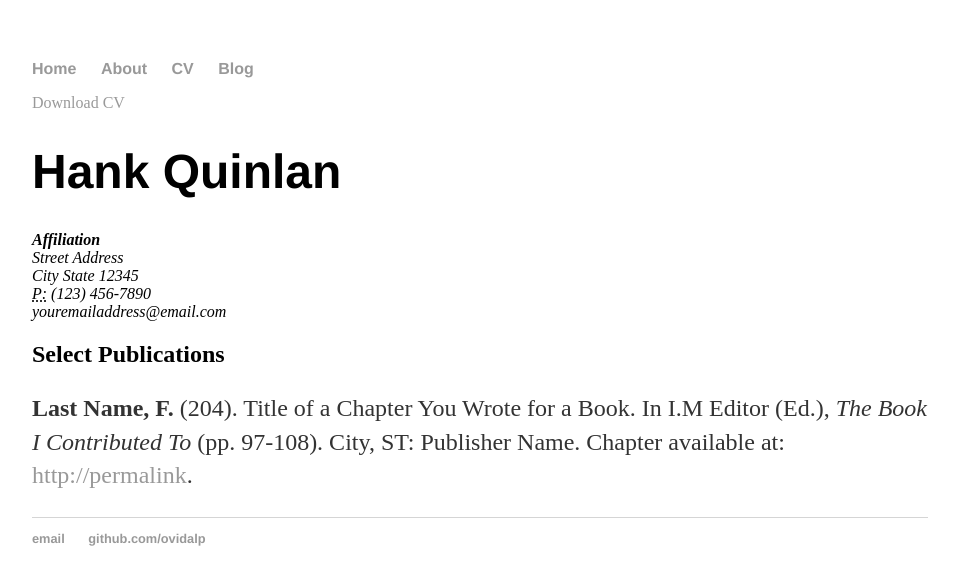
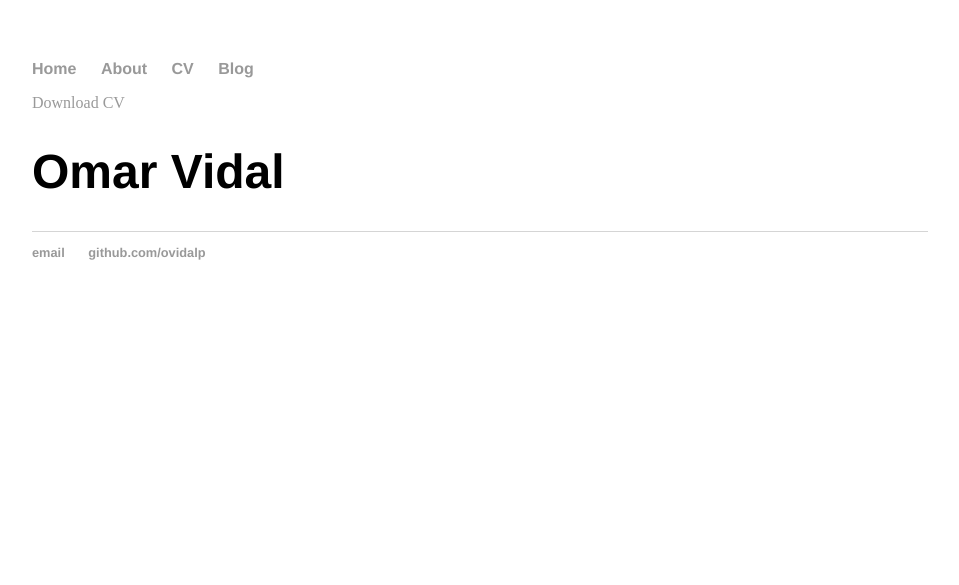
Before and after one commit to ovidalp/ovidalp.github.io, a Jekyll site: the page built from cv/index.html, in a window 1280 px wide. Shown: the top 585 px of the page, without its empty margins (160-1119 px from the left). Built offline with Jekyll 4.4.1, drawn with Linux system fonts in a browser that asks for light colours.

Commit message:
Update index.html

```diff
--- a/cv/index.html
+++ b/cv/index.html
@@ -1,11 +1,12 @@
 ---
 layout: default
-title: CV of Your Name
+title: CV of Omar Vidal
 ---
 
 	<div class="cv">
 		<a href="#" class="download" title="Download CV as PDF">Download CV</a>
-					<h1>Hank Quinlan</h1>
+					<h1>Omar Vidal</h1>
+		<!--
 					<address>
 					<strong>Affiliation</strong><br>
 					Street Address<br>
@@ -18,5 +19,5 @@ title: CV of Your Name
 
 					<p><strong>Last Name, F.</strong> (204). Title of a Chapter You Wrote for a Book. In I.M Editor (Ed.), <em>The Book I Contributed To</em> (pp. 97-108). City, ST: Publisher Name. Chapter available at: <a href="#">http://permalink</a>.
 
-
+                -->
 	</div>
```
